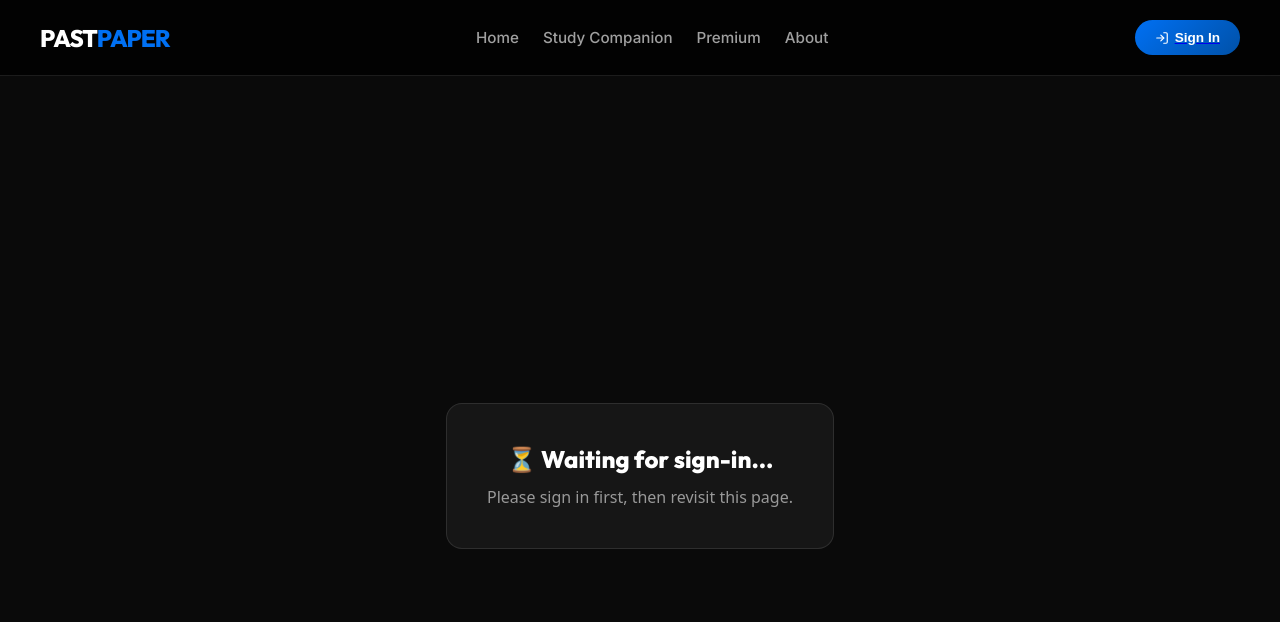
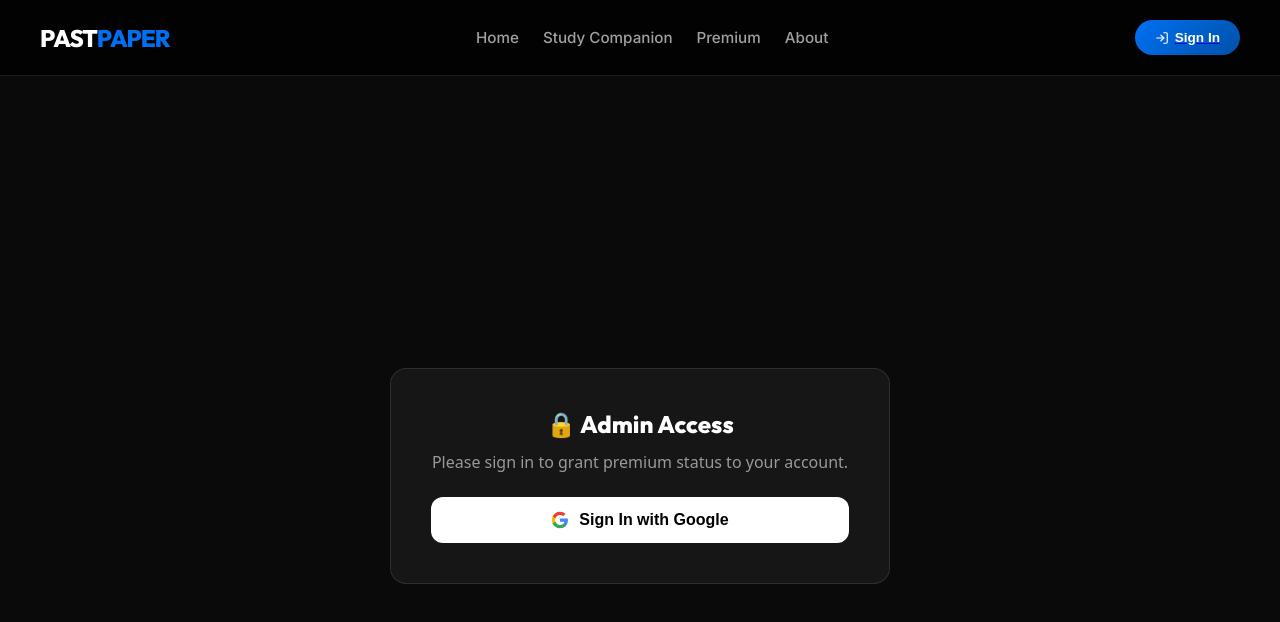
Before and after one commit to hum2z/ace-your-cambridge-exams, a Next.js app: page /admin/grant-premium in a window 1280 px wide. Shown: the top 622 px of the page. Built offline with nearby package versions, Linux system fonts and the light colour scheme; no server answers.

Commit message:
fix: replace checkout iframe with direct redirect, add direct Google Sign-in to admin grant page

```diff
--- a/src/app/admin/grant-premium/page.js
+++ b/src/app/admin/grant-premium/page.js
@@ -6,9 +6,23 @@ import { doc, setDoc } from "firebase/firestore";
 import { db } from "@/lib/firebase";
 
 export default function GrantPremiumPage() {
-  const { user } = useAuth();
+  const { user, loginWithGoogle } = useAuth();
   const [status, setStatus] = useState("waiting");
   const [error, setError] = useState(null);
+  const [signingIn, setSigningIn] = useState(false);
+
+  const handleSignIn = async () => {
+    try {
+      setSigningIn(true);
+      setError(null);
+      await loginWithGoogle();
+    } catch (err) {
+      console.error(err);
+      setError(err.message || "Failed to sign in. Please check pop-up settings.");
+    } finally {
+      setSigningIn(false);
+    }
+  };
 
   useEffect(() => {
     async function grant() {
@@ -64,11 +78,45 @@ export default function GrantPremiumPage() {
         background: "rgba(255,255,255,0.05)",
         border: "1px solid rgba(255,255,255,0.1)",
         maxWidth: "500px",
+        width: "90%",
       }}>
         {!user && (
           <>
-            <h1 style={{ fontSize: "24px", marginBottom: "12px" }}>⏳ Waiting for sign-in...</h1>
-            <p style={{ color: "#999" }}>Please sign in first, then revisit this page.</p>
+            <h1 style={{ fontSize: "24px", marginBottom: "12px" }}>🔒 Admin Access</h1>
+            <p style={{ color: "#999", marginBottom: "24px" }}>Please sign in to grant premium status to your account.</p>
+            <button
+              onClick={handleSignIn}
+              disabled={signingIn}
+              style={{
+                width: "100%",
+                background: "white",
+                color: "black",
+                border: "none",
+                borderRadius: "12px",
+                padding: "14px 20px",
+                fontSize: "1rem",
+                fontWeight: "700",
+                cursor: signingIn ? "not-allowed" : "pointer",
+                display: "flex",
+                alignItems: "center",
+                justifyContent: "center",
+                gap: "10px",
+              }}
+            >
+              {signingIn ? (
+                <div style={{ width: "18px", height: "18px", border: "2px solid rgba(0,0,0,0.1)", borderLeftColor: "black", borderRadius: "50%", animation: "spin 1s linear infinite" }}></div>
+              ) : (
+                <>
+                  <svg width="18" height="18" viewBox="0 0 24 24" fill="none">
+                    <path fill="#4285F4" d="M22.56 12.25c0-.78-.07-1.53-.2-2.25H12v4.26h5.92c-.26 1.37-1.04 2.53-2.21 3.31v2.77h3.57c2.08-1.92 3.28-4.74 3.28-8.09z"/>
+                    <path fill="#34A853" d="M12 23c2.97 0 5.46-.98 7.28-2.66l-3.57-2.77c-.98.66-2.23 1.06-3.71 1.06-2.86 0-5.29-1.93-6.16-4.53H2.18v2.84C3.99 20.53 7.7 23 12 23z"/>
+                    <path fill="#FBBC05" d="M5.84 14.09c-.22-.66-.35-1.36-.35-2.09s.13-1.43.35-2.09V7.06H2.18C1.43 8.55 1 10.22 1 12s.43 3.45 1.18 4.94l3.66-2.85z"/>
+                    <path fill="#EA4335" d="M12 5.38c1.62 0 3.06.56 4.21 1.64l3.15-3.15C17.45 2.09 14.97 1 12 1 7.7 1 3.99 3.47 2.18 7.06l3.66 2.85c.87-2.6 3.3-4.53 6.16-4.53z"/>
+                  </svg>
+                  Sign In with Google
+                </>
+              )}
+            </button>
           </>
         )}
         {status === "writing" && (
--- a/src/app/subscription/page.js
+++ b/src/app/subscription/page.js
@@ -48,9 +48,8 @@ export default function SubscriptionPage() {
       }
 
       if (data.redirect_url) {
-        // Set URL for inline checkout in iframe
-        setCheckoutUrl(data.redirect_url)
-        setIframeLoading(true)
+        // Redirect directly to payment portal to bypass X-Frame-Options / CSP restrictions on iframe embedding
+        window.location.href = data.redirect_url
       } else {
         throw new Error('No redirect URL received from payment service')
       }
```
